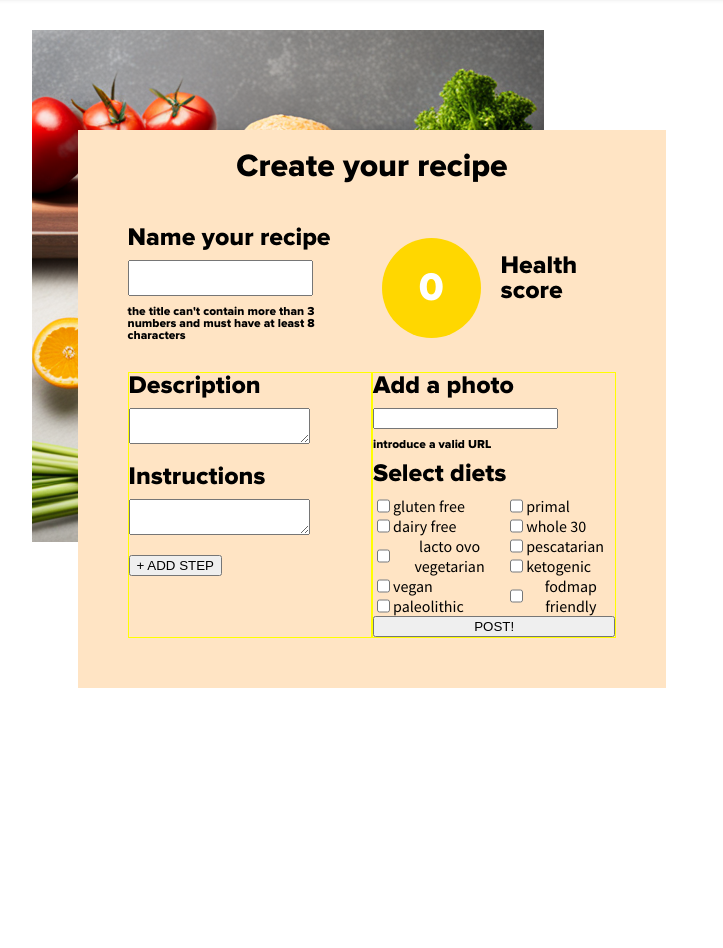
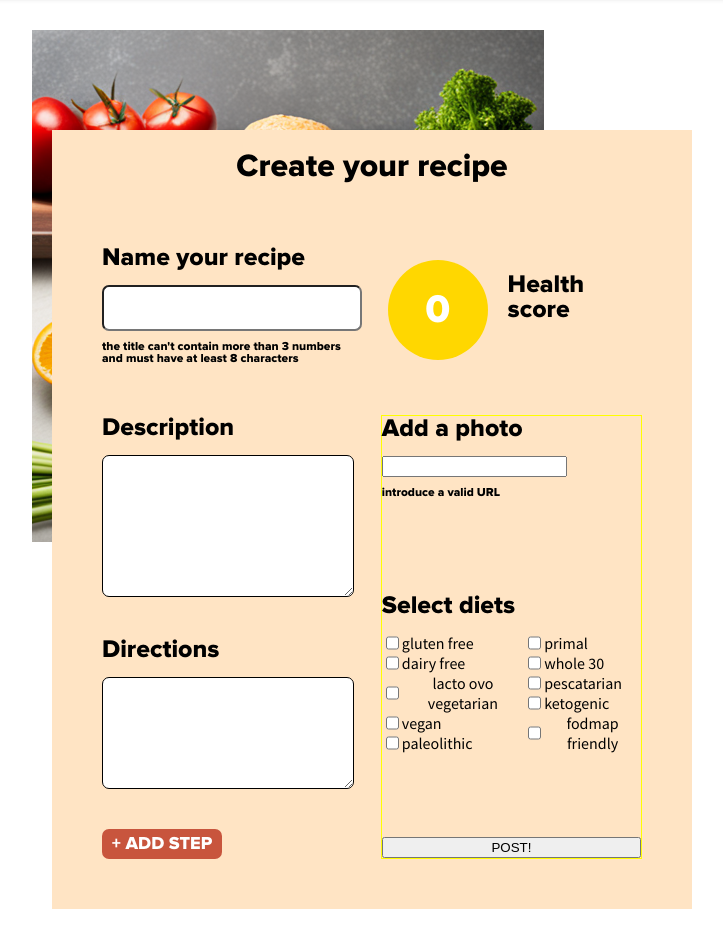
Before and after one commit to SebastianMartel/Food_website, a React (Create React App) app in the folder client/: page /form in a window 1280 px wide. Shown: the part 120-1068 px from the top of the page, without its empty margins (268-991 px from the left). Before the commit the page ends 908 px from the top, so only its background shows below. Built offline with nearby package versions, Linux system fonts and the light colour scheme; no server answers.

Commit message:
Form.styles advance

```diff
--- a/client/src/Components/Form/Form.css
+++ b/client/src/Components/Form/Form.css
@@ -28,8 +28,8 @@
     display: flex;
     flex-direction: column;
 
-    gap: 20px;
-    margin: 250px 27% 100px;
+    gap: 40px;
+    margin: 250px 25% 100px;
     padding: 0 50px 50px;
     background-color: bisque;
     font-family: 'proxima-nova';
@@ -44,7 +44,7 @@
 }
 
 .formLabel {
-    margin: 0 0 10px;
+    margin: 0 0 15px;
     font-size: 25px;
 }
 /*____________________*/
@@ -58,12 +58,15 @@
 .formInputTitle{
     min-width: 50%;
     height: 30px;
+    padding: 6px 15px;
+    font-size: 18px;
+    border-radius: 7px;
+    font-family: 'source-sans-pro';
 }
 .formInputTitle:focus {
     outline: none;
     box-shadow: 0 0 1px 1px green;
     border: 2px solid white;
-
 }
 /*____________________*/
 .formHealthScore {
@@ -124,23 +127,78 @@
     display: flex;
     flex-direction: column;
 
-    border: 1px solid yellow;
-    width: 50%;
+    gap: 20px;
+    /* border: 1px solid green; */
+    width: 48%;
 }
 
 .formDescription {
     display: flex;
     flex-direction: column;
     align-items: flex-start;
-
+}
+.formTextareaDescription {
+    width: 85%;
+    max-width: 85%;
+    min-width: 85%;
+    height: 110px;
+    max-height: 260px;
+    min-height: 110px;
+    padding: 15px;
+    font-size: 18px;
+    border-radius: 7px;
+    border: 1px solid black;
+    font-family: 'source-sans-pro';
+}
+.formTextareaDescription:focus {
+    outline: none;
+    box-shadow: 0 0 1px 1px green;
+    border: 2px solid white;
 }
 
 .formInstructions {
     display: flex;
     flex-direction: column;
     align-items: flex-start;
+}
+.formInstructionsSteps {
+    display: flex;
+    flex-direction: column;
 
+    gap: 20px;
+    width: 100%;
 }
+.formTextAreaInstructions {
+    width: 85%;
+    max-width: 85%;
+    min-width: 85%;
+    height: 80px;
+    max-height: 300px;
+    min-height: 80px;
+    height: 70px;
+    padding: 15px;
+    font-size: 18px;
+    border: 1px solid black;
+    border-radius: 7px;
+    font-family: 'source-sans-pro';
+}
+.formTextAreaInstructions:focus {
+    outline: none;
+    box-shadow: 0 0 1px 1px green;
+    border: 2px solid white;
+}
+.formAddStepButton {
+    height: 30px;
+    width: 120px;
+    font-size: 18px;
+    color: #FFF;
+    background-color: #C8553D;
+    border: none;
+    border-radius: 7px;
+    font-family: 'proxima-nova';
+    cursor: pointer;
+}
+
 
 /*____________________________________________________________*/
 .formSection2-2 {
@@ -148,7 +206,7 @@
     flex-direction: column;
     justify-content: space-between;
 
-    width: 50%;
+    width: 48%;
     border: 1px solid yellow;
 }
 
--- a/client/src/Components/Form/Form.jsx
+++ b/client/src/Components/Form/Form.jsx
@@ -200,19 +200,21 @@ export default function Form () {
                     <div className = 'formSection2-1'>
                         <div className = 'formDescription'>
                             <label className = 'formLabel'>Description</label>
-                                <textarea name = 'summary' value = {recipe.summary} onChange = {syncChange}/>
+                                <textarea className = 'formTextareaDescription' name = 'summary' value = {recipe.summary} onChange = {syncChange}/>
                                 {/* <p>{recipe?.summary}</p> */}
                                 {
                                     errors !== {} && <p className = 'errorMessage'>{errors?.summary}</p>
                                 }
                         </div>
                         <div className = 'formInstructions'>
-                            <label className = 'formLabel'>Instructions</label>
-                                {steps.map((step, index) => <textarea key = {index} name = {`stepByStep[${index}]`} value = {recipe.stepByStep[index]} onChange = {(event) => syncSteps(event, index)}/>)}
-                                {
-                                    errors !== {} && <p className = 'errorMessage'>{errors?.steps}</p>
-                                }
-                                <button type = 'button' onClick = {addStep}>+ ADD STEP</button>
+                            <label className = 'formLabel'>Directions</label>
+                                <div className = 'formInstructionsSteps'>
+                                    {steps.map((step, index) => <textarea key = {index} className = 'formTextAreaInstructions' name = {`stepByStep[${index}]`} value = {recipe.stepByStep[index]} onChange = {(event) => syncSteps(event, index)}/>)}
+                                    {
+                                        errors !== {} && <p className = 'errorMessage'>{errors?.steps}</p>
+                                    }
+                                </div>
+                                <button className = 'formAddStepButton' type = 'button' onClick = {addStep}>+ ADD STEP</button>
                                 {/* <p>{recipe?.stepByStep[0]}</p> */}
                         </div>
                     </div>
```
